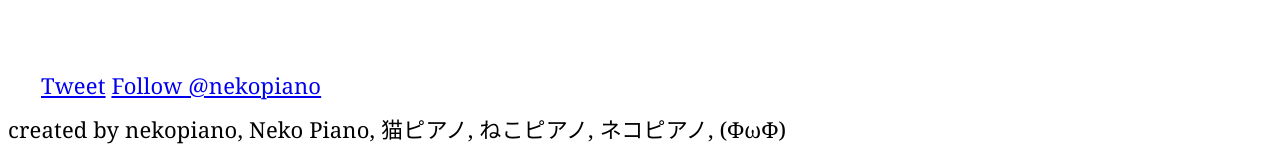
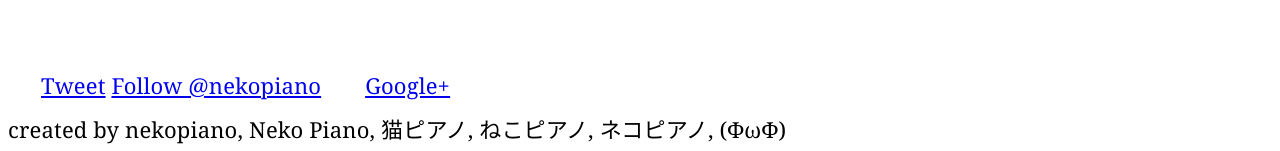
Before and after one commit to catpiano/sitesandbox, a plain HTML site: page index.html in a window 1280 px wide. Shown: the part 540-691 px from the top of the page. Drawn offline with Linux system fonts and the light colour scheme; a script that the page names is missing.

Commit message:
Added google+ page link to be authorized.
Signed-off-by: GitHub

```diff
--- a/index.html
+++ b/index.html
@@ -94,6 +94,7 @@
             var s = document.getElementsByTagName('script')[0]; s.parentNode.insertBefore(po, s);
           })();
         </script>
+        <a href="https://plus.google.com/113122990613310373292" rel="publisher">Google+</a>
       </div>
       <!--Line-->
       <div class="snsButton">
```
